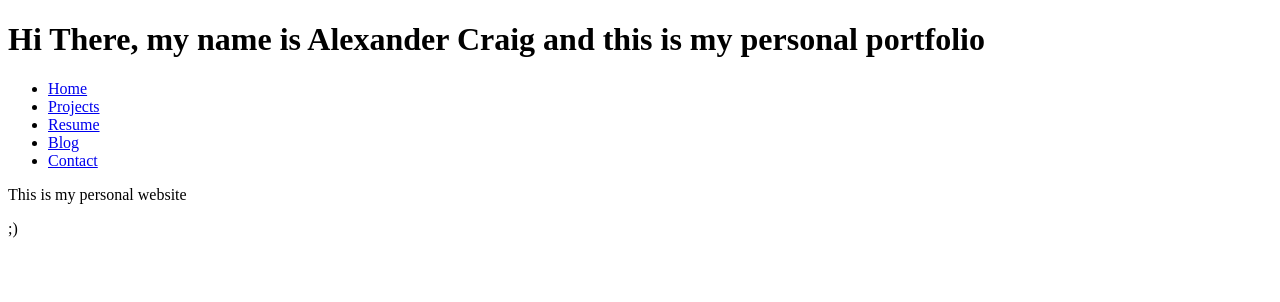
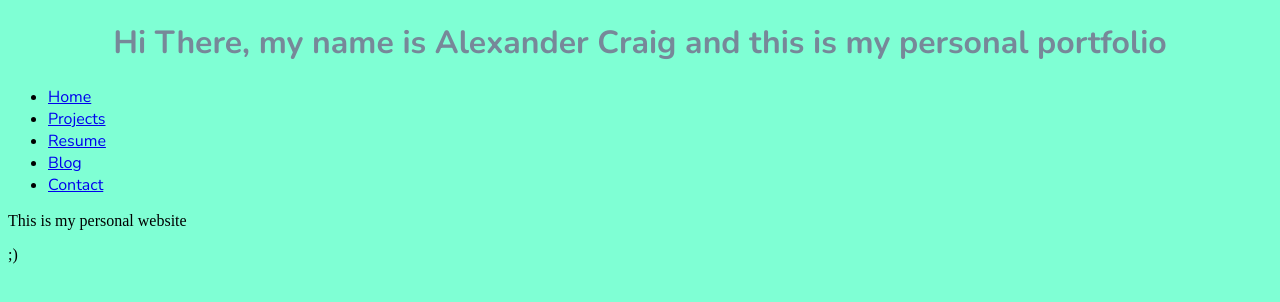
Before and after one commit to CraigA18/portfolio, a plain HTML site: page index.html in a window 1280 px wide. Drawn offline with nearby package versions, Linux system fonts and the light colour scheme.

Commit message:
PLayed with CSS and found font Nunito

```diff
--- a/index.html
+++ b/index.html
@@ -5,6 +5,8 @@
     <meta name="viewport" content="width-device-width, initial-scale=1.0">
     <title> LANDO </title>
     <link rel="stylesheet" href="styles.css">
+    <link href="https://fonts.googleapis.com/css2?family=Nunito:wght@300;400;700&display=swap" rel="stylesheet">
+
 </head>
 <body>
     <header>
--- a/styles.css
+++ b/styles.css
@@ -0,0 +1,11 @@
+body {
+  background-color: aquamarine;
+}
+h1 {
+  color:lightslategray;
+  text-align: center;
+  font-family: 'Nunito', sans-serif;
+}
+li {
+  font-family: 'Nunito', sans-serif;
+}
```
